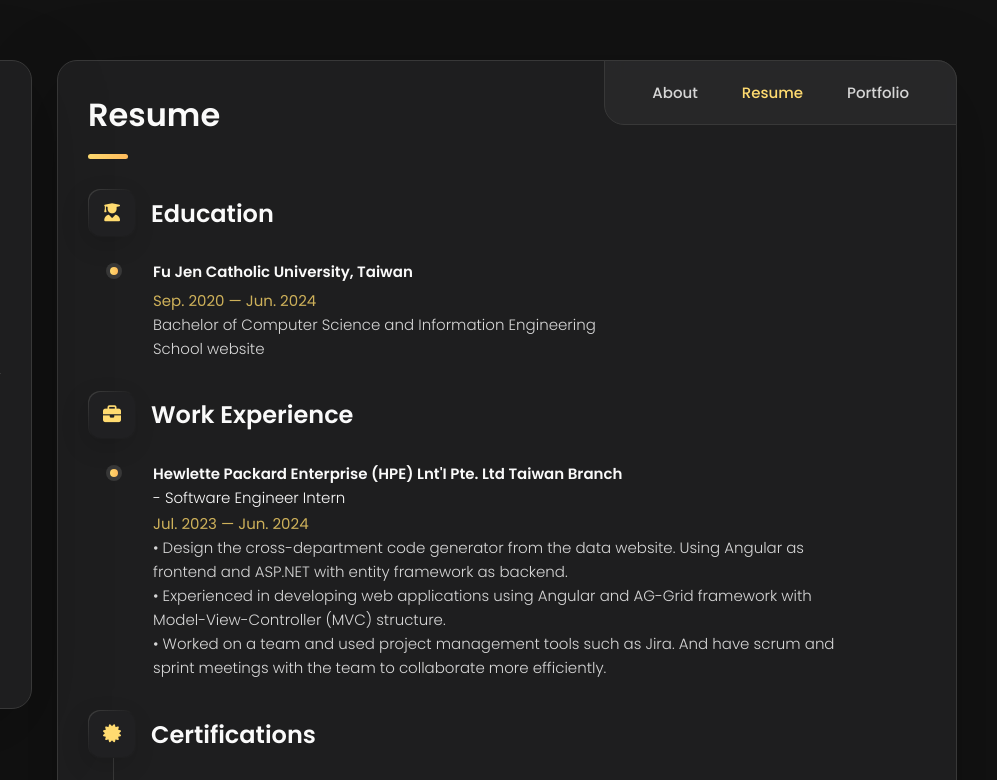
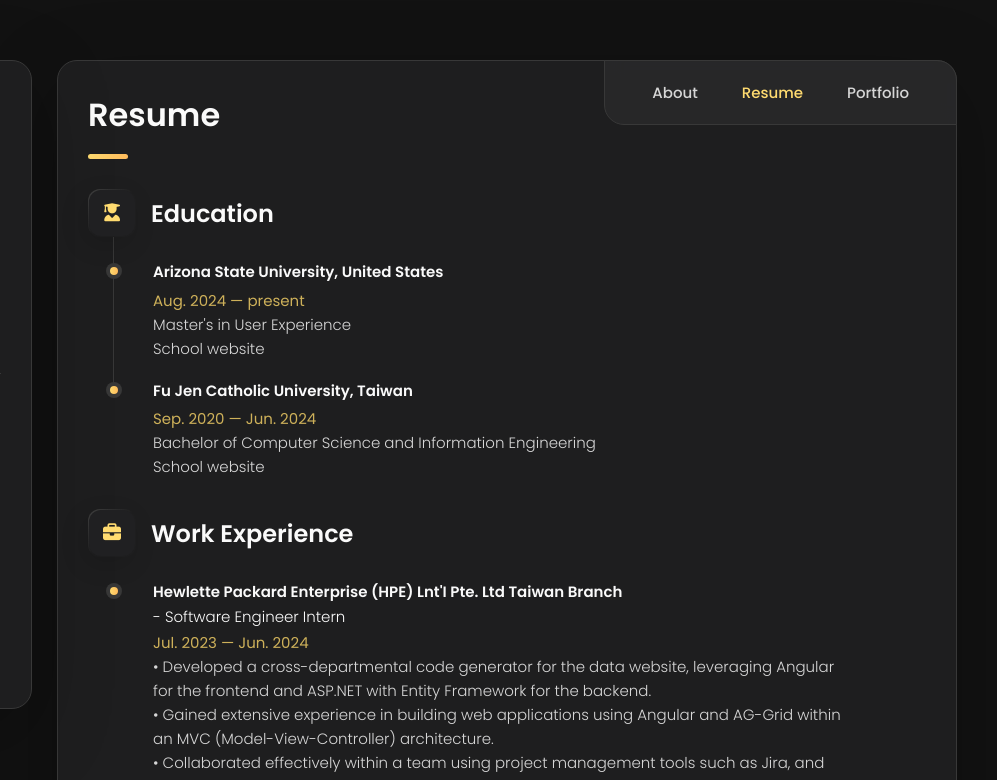
Before and after one commit to PhoebeJChang/PhoebeJChang.github.io, a plain HTML site: page index.html in a window 1280 px wide. Both pictures are taken after a click on the button "Resume". Shown: the top 780 px of the page, 283-1280 px from the left. Drawn offline with nearby package versions, Linux system fonts and the light colour scheme.

Commit message:
updated timeline

```diff
--- a/index.html
+++ b/index.html
@@ -518,6 +518,25 @@
 
             <li class="timeline-item">
 
+              <h4 class="h4 timeline-item-title">Arizona State University, United States</h4>
+
+              <span>Aug. 2024 — present</span>
+
+              <p class="timeline-text">
+                Master's in User Experience
+              </p>
+
+              <!-- 要換一個class -->
+              <a href="https://degrees.apps.asu.edu/masters-phd/major/ASU00/ESUSEXMS/user-experience-ms">
+                <p class="timeline-text">
+                  School website
+                </p>
+              </a>
+
+            </li>
+
+            <li class="timeline-item">
+
               <h4 class="h4 timeline-item-title">Fu Jen Catholic University, Taiwan</h4>
 
               <span>Sep. 2020 — Jun. 2024</span>
@@ -533,7 +552,6 @@
                 </p>
               </a>
 
-
             </li>
 
           </ol>
@@ -559,16 +577,16 @@
               <span>Jul. 2023 — Jun. 2024</span>
 
               <p class="timeline-text">
-                • Design the cross-department code generator from the data website. Using Angular
-                as frontend and ASP.NET with entity framework as backend.
+                • Developed a cross-departmental code generator for the data website,
+                leveraging Angular for the frontend and ASP.NET with Entity Framework for the backend.
               </p>
               <p class="timeline-text">
-                • Experienced in developing web applications using Angular and AG-Grid framework
-                with Model-View-Controller (MVC) structure.
+                • Gained extensive experience in building web applications using Angular and
+                AG-Grid within an MVC (Model-View-Controller) architecture.
               </p>
               <p class="timeline-text">
-                • Worked on a team and used project management tools such as Jira. And have
-                scrum and sprint meetings with the team to collaborate more efficiently.
+                • Collaborated effectively within a team using project management tools such as Jira,
+                and participated in scrum meetings and sprint planning sessions to ensure seamless team coordination.
               </p>
 
             </li>
```
